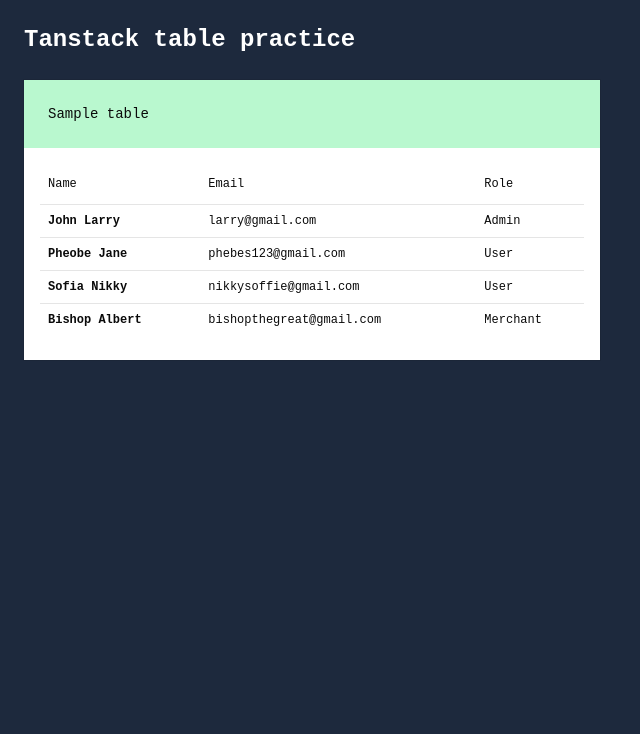
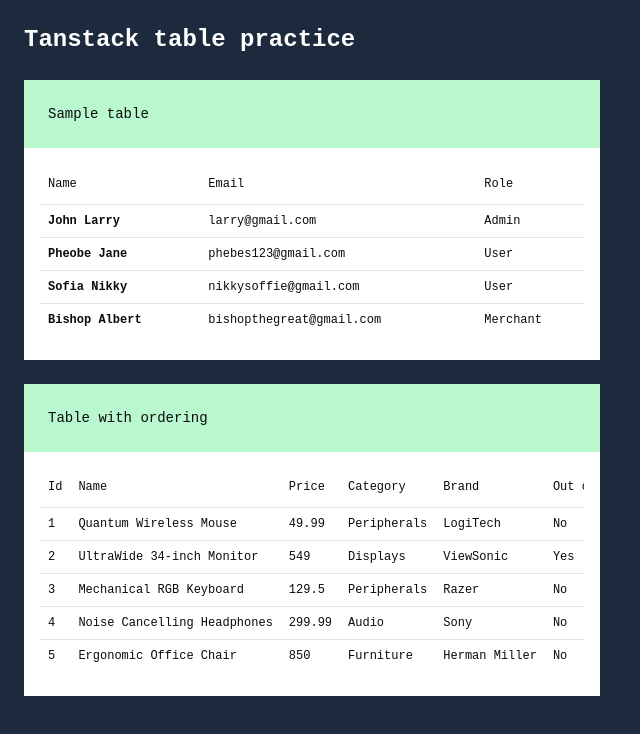
Before and after one commit to abrahambishopcodes/tanstack-table, a React (Vite) app: page / in a window 1280 px wide. Shown: the top 734 px of the page, without its empty margins (0-640 px from the left). Built offline with nearby package versions, Linux system fonts and the light colour scheme.

Commit message:
feat: add TableWithOrdering component and define custom card utility styles

```diff
--- a/src/App.tsx
+++ b/src/App.tsx
@@ -1,14 +1,23 @@
-import SampleTable1 from "./sample-table1"
+import SampleTable1 from "./tables/sample-table1";
+import TableWithOrdering from "./tables/table-with-ordering";
 
 const App = () => {
   return (
-    <section className="w-full h-screen bg-slate-800 text-white p-6">
+    <section className="w-full min-h-screen bg-slate-800 text-white p-6">
       <h1 className="text-2xl font-bold">Tanstack table practice</h1>
-      <div className="mt-6 max-w-xl">
-        <SampleTable1 />
-      </div>
+      <main className="flex flex-col gap-6 mt-6">
+        {/* Simple Sample Table */}
+        <div className="max-w-xl">
+          <SampleTable1 />
+        </div>
+
+        {/* Table With Ordering */}
+        <div className="max-w-xl">
+          <TableWithOrdering />
+        </div>
+      </main>
     </section>
-  )
-}
+  );
+};
 
-export default App
+export default App;
--- a/src/index.css
+++ b/src/index.css
@@ -128,3 +128,12 @@
     @apply font-mono;
     }
 }
+
+@layer utilities {
+  .card-header{
+    @apply bg-green-200 p-6;
+  }
+  .card-content{
+    @apply pb-6
+  }
+}
--- a/src/sample-table1.tsx
+++ b/src/tables/sample-table1.tsx
@@ -5,8 +5,8 @@ import {
   TableHeader,
   TableRow,
   TableCell,
-} from "./components/ui/table";
-import { Card, CardHeader, CardTitle, CardContent } from "./components/ui/card";
+} from "../components/ui/table";
+import { Card, CardHeader, CardTitle, CardContent } from "../components/ui/card";
 
 import {
   useReactTable,
@@ -88,10 +88,10 @@ const SampleTable1 = () => {
 
   return (
     <Card className="p-0">
-      <CardHeader className="bg-green-200 p-6">
+      <CardHeader className="card-header">
         <CardTitle>Sample table</CardTitle>
       </CardHeader>
-      <CardContent className="pb-6">
+      <CardContent className="card-content">
         <Table>
           <TableHeader>
             {table.getHeaderGroups().map((headerGroup) => (
--- /dev/null
+++ b/src/tables/table-with-ordering.tsx
@@ -0,0 +1,161 @@
+import { Card, CardHeader, CardTitle, CardContent } from "@/components/ui/card";
+import {
+  Table,
+  TableHeader,
+  TableHead,
+  TableBody,
+  TableRow,
+  TableCell,
+} from "@/components/ui/table";
+import {
+  useReactTable,
+  flexRender,
+  createColumnHelper,
+  getCoreRowModel,
+} from "@tanstack/react-table";
+import { useMemo } from "react";
+
+const TableWithOrdering = () => {
+  // TData
+  interface Product {
+    id: string;
+    name: string;
+    price: number;
+    category: string;
+    brand: string;
+    isOutOfStock: boolean;
+  }
+
+  // Table Data
+  const products = useMemo<Product[]>(
+    () => [
+      {
+        id: "1",
+        name: "Quantum Wireless Mouse",
+        price: 49.99,
+        category: "Peripherals",
+        brand: "LogiTech",
+        isOutOfStock: false,
+      },
+      {
+        id: "2",
+        name: "UltraWide 34-inch Monitor",
+        price: 549.0,
+        category: "Displays",
+        brand: "ViewSonic",
+        isOutOfStock: true,
+      },
+      {
+        id: "3",
+        name: "Mechanical RGB Keyboard",
+        price: 129.5,
+        category: "Peripherals",
+        brand: "Razer",
+        isOutOfStock: false,
+      },
+      {
+        id: "4",
+        name: "Noise Cancelling Headphones",
+        price: 299.99,
+        category: "Audio",
+        brand: "Sony",
+        isOutOfStock: false,
+      },
+      {
+        id: "5",
+        name: "Ergonomic Office Chair",
+        price: 850.0,
+        category: "Furniture",
+        brand: "Herman Miller",
+        isOutOfStock: false,
+      },
+    ],
+    [],
+  );
+
+  const columnHelper = createColumnHelper<Product>();
+
+  const columns = useMemo(
+    () => [
+      columnHelper.accessor("id", {
+        header: "Id",
+        cell: (props) => <span>{props.getValue()}</span>,
+      }),
+      columnHelper.accessor("name", {
+        header: "Name",
+        cell: (props) => <span>{props.getValue()}</span>,
+      }),
+      columnHelper.accessor("price", {
+        header: "Price",
+        cell: (props) => <span>{props.getValue()}</span>,
+      }),
+      columnHelper.accessor("category", {
+        header: "Category",
+        cell: (props) => <span>{props.getValue()}</span>,
+      }),
+      columnHelper.accessor("brand", {
+        header: "Brand",
+        cell: (props) => <span>{props.getValue()}</span>,
+      }),
+      columnHelper.accessor("isOutOfStock", {
+        header: "Out of Stock",
+        cell: (props) => <span>{props.getValue() ? "Yes" : "No"}</span>,
+      }),
+    ],
+    [columnHelper],
+  );
+
+  const table = useReactTable({
+    data: products,
+    columns,
+    getCoreRowModel: getCoreRowModel(),
+  });
+
+  const rows = table.getCoreRowModel().rows;
+
+  return (
+    <Card className="p-0">
+      <CardHeader className="card-header">
+        <CardTitle>Table with ordering</CardTitle>
+      </CardHeader>
+      <CardContent className="card-content">
+        <Table>
+            <TableHeader>
+                {
+                    table.getHeaderGroups().map(headerGroup => (
+                        <TableRow key={headerGroup.id}>
+                            {
+                                headerGroup.headers.map(header => (
+                                    <TableHead colSpan={header.colSpan} key={header.id}>{flexRender(
+                                        header.column.columnDef.header, header.getContext()
+                                    )}</TableHead>
+                                ))
+                            }
+                        </TableRow>
+                    ))
+                }
+            </TableHeader>
+            <TableBody>
+                {
+                    rows.map(row => (
+                        <TableRow key={row.id}>
+                            {
+                                row.getVisibleCells().map(cell => (
+                                    <TableCell key={cell.id}>
+                                        {flexRender(
+                                            cell.column.columnDef.cell, cell.getContext()
+                                        )}
+                                    </TableCell>
+                                ))
+                            }
+                        </TableRow>
+                    ))
+                }
+            </TableBody>
+        </Table>
+      </CardContent>
+    </Card>
+  );
+};
+
+export default TableWithOrdering;
```
